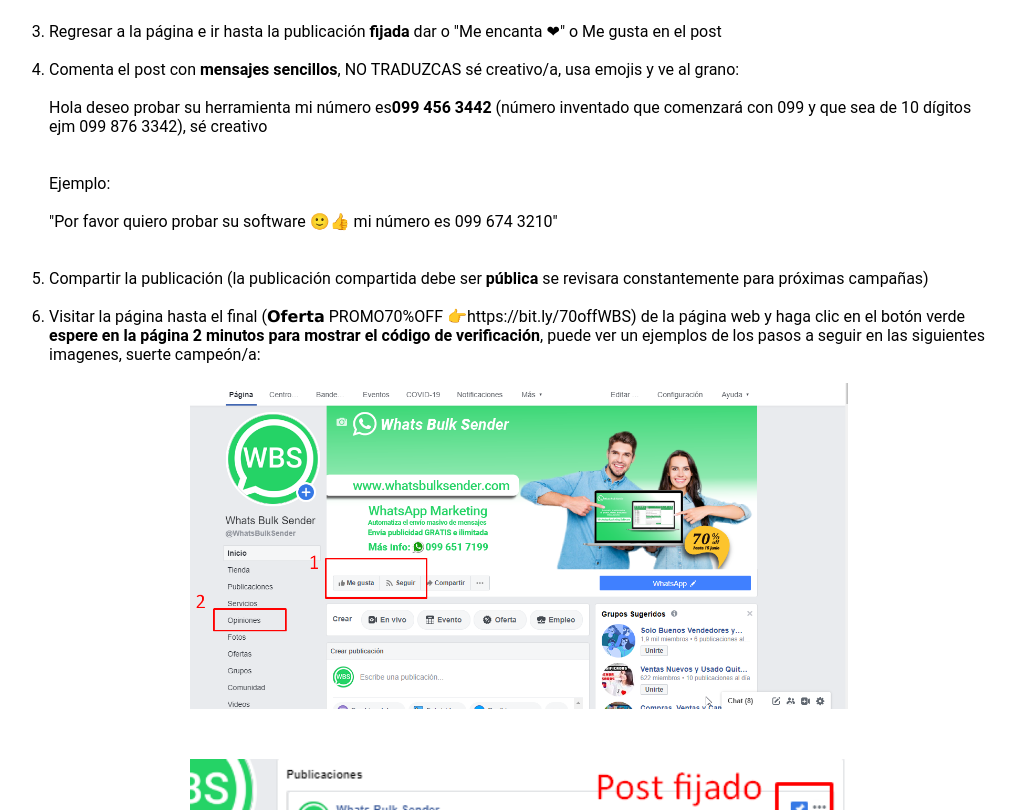
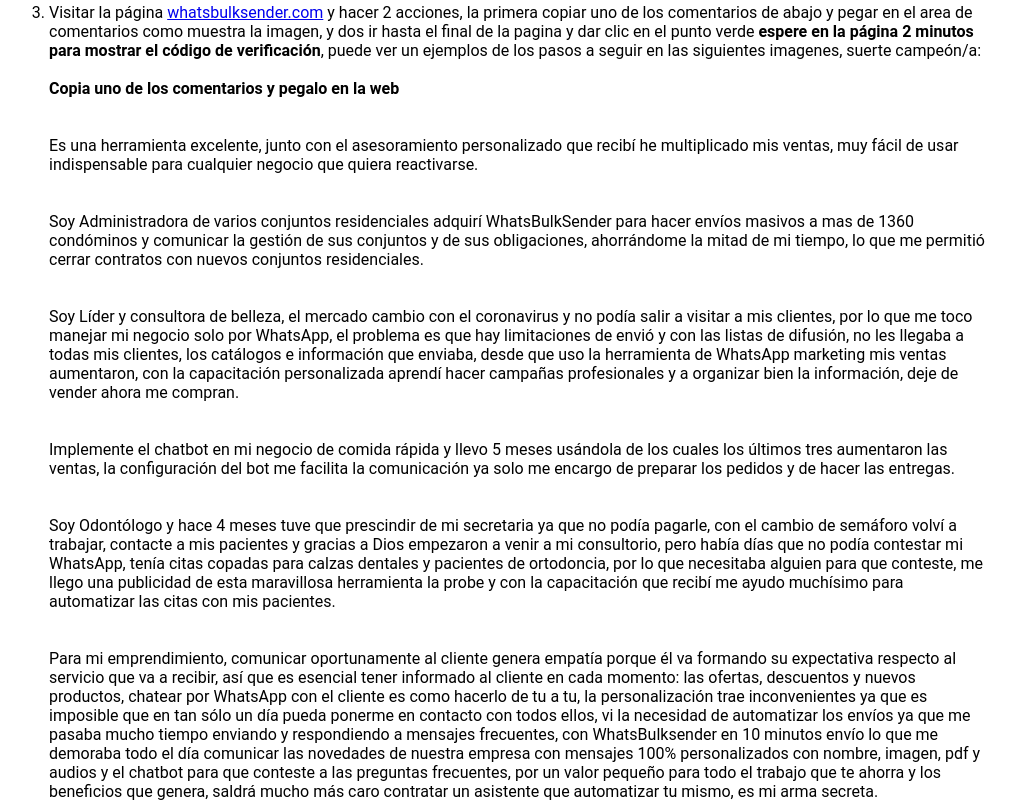
Before and after one commit to IvoCarrascoMediaAgency/ventasenunclick, a plain HTML site: page tareas/index.html in a window 1280 px wide. Shown: the part 890-1700 px from the top of the page, without its empty margins (121-1137 px from the left). Drawn offline with Linux system fonts and the light colour scheme.

Commit message:
sdjsdijsdij384u385h3uj5n3n43

```diff
--- a/tareas/index.html
+++ b/tareas/index.html
@@ -27,7 +27,7 @@
         <p><strong>No se permite traducir los comentarios de "ejemplo" al inglés, sé creativo/a.</strong></p>
         <br>
 
-        <p><strong>Comentarios naturales, sencillos y sin relleno</strong></p>
+        <!-- <p><strong>Comentarios naturales, sencillos y sin relleno</strong></p> -->
         <br>
         <p><strong>Suerte Campeón/a.</strong></p>
         <br>
@@ -69,7 +69,7 @@
 
         <br>
         <br>
-        <li>Regresar a la página e ir hasta la publicación <strong>fijada</strong> dar o "Me encanta ❤" o Me gusta</strong> en el post</li><br>
+        <!-- <li>Regresar a la página e ir hasta la publicación <strong>fijada</strong> dar o "Me encanta ❤" o Me gusta</strong> en el post</li><br>
         <li>Comenta el post con <strong>mensajes sencillos</strong>, NO TRADUZCAS sé creativo/a, usa emojis y ve al grano:
         <br>
 
@@ -98,13 +98,78 @@
 
 
 
-            <li>Compartir la publicación (la publicación compartida debe ser <strong>pública</strong> se revisara constantemente para próximas campañas)</li><br>
-        <li>Visitar  la página hasta el final  (𝗢𝗳𝗲𝗿𝘁𝗮 PROMO70%OFF 👉https://bit.ly/70offWBS) de la página web y haga clic en el botón verde <strong>espere en la página 2 minutos para mostrar el código de verificación</strong>, puede ver un ejemplos de los pasos a seguir en las siguientes imagenes, suerte campeón/a:</li><br>
+            <li>Compartir la publicación (la publicación compartida debe ser <strong>pública</strong> se revisara constantemente para próximas campañas)</li><br> -->
+        <li>Visitar  la página <a href="https://whatsbulksender.com/" target="_blank" rel="noopener noreferrer">whatsbulksender.com</a> y hacer 2 acciones, la primera copiar uno de los comentarios de abajo y pegar en el  area de comentarios como muestra la imagen, y dos ir hasta el final de la pagina y dar clic en el punto verde <strong>espere en la página 2 minutos para mostrar el código de verificación</strong>, puede ver un ejemplos de los pasos a seguir en las siguientes imagenes, suerte campeón/a:</li><br>
         </ol>
+
+        <p><strong>Copia uno de los comentarios y pegalo en la web</strong></p>
+        <br>
+        <br>
+<p>Es una herramienta excelente, junto con el asesoramiento personalizado que recibí he multiplicado mis
+    ventas, muy fácil de usar indispensable para cualquier negocio que quiera reactivarse.
+</p>
+<br>
+<br>
+    <p> Soy Administradora de varios conjuntos residenciales adquirí WhatsBulkSender para hacer envíos masivos
+    a mas de 1360 condóminos y comunicar la gestión de sus conjuntos y de sus obligaciones, ahorrándome la
+    mitad de mi tiempo, lo que me permitió cerrar contratos con nuevos conjuntos residenciales.</p>
+<br>
+<br>
+
+    <p> Soy Líder y consultora de belleza, el mercado cambio con el coronavirus y no podía salir a visitar
+    a mis clientes, por lo que me toco manejar mi negocio solo por WhatsApp, el problema es que hay limitaciones
+    de envió  y con  las listas de difusión, no les llegaba a todas mis clientes, los catálogos e información que
+    enviaba, desde que uso la herramienta de WhatsApp marketing mis ventas aumentaron, con la capacitación
+    personalizada aprendí hacer campañas profesionales y a organizar bien la información, deje de vender ahora
+    me compran.</p>
+    <br>
+<br>
+    <p> Implemente el chatbot  en mi negocio de comida rápida y llevo 5 meses usándola de los cuales los últimos tres
+    aumentaron las ventas, la configuración del bot me facilita la comunicación ya solo me encargo de preparar los
+    pedidos y de hacer las entregas.</p>
+
+    <br>
+    <br>
+
+    <p> Soy Odontólogo y hace 4 meses tuve que prescindir de mi secretaria ya que no podía pagarle,
+    con el cambio de semáforo volví a trabajar, contacte a mis pacientes y gracias a Dios empezaron
+    a venir a mi consultorio, pero había días que no podía contestar mi WhatsApp, tenía citas copadas para
+    calzas dentales y pacientes de ortodoncia,  por lo que necesitaba alguien para que conteste, me llego una
+    publicidad de esta maravillosa herramienta la  probe y con la capacitación que recibí me ayudo muchísimo
+    para automatizar las citas con mis pacientes.</p>
+    <br>
+<br>
+
+    <p> Para mi emprendimiento, comunicar oportunamente al cliente genera empatía porque  él va formando su expectativa
+    respecto al servicio que va a recibir, así que es esencial tener informado al cliente en cada momento: las ofertas,
+    descuentos y nuevos productos, chatear por WhatsApp con el cliente es como hacerlo de tu a tu, la personalización
+    trae inconvenientes ya que es imposible que en tan sólo un día pueda ponerme en contacto con todos ellos, vi la
+    necesidad de automatizar los envíos ya que me pasaba mucho tiempo enviando y respondiendo a mensajes frecuentes,
+    con WhatsBulksender en 10 minutos envío lo que me demoraba todo el día comunicar las novedades de nuestra empresa
+     con mensajes 100% personalizados con nombre, imagen, pdf y audios y el chatbot para que conteste a las preguntas
+     frecuentes, por un valor pequeño para todo el trabajo que te ahorra y los beneficios que genera, saldrá mucho más
+      caro contratar un asistente que automatizar tu mismo, es mi arma secreta.</p>
+      <br>
+      <br>
+    </p> Tengo un restaurante, que tras la pandemia estuve a punto de cerrar al no tener clientes físicos en mi negocio
+    empece a comunicar por email y WhatsApp a toda la base de clientes que tenía registrados y trabajar bajo la
+    modalidad de  delivery,  también hice publicidad en facebook e instragram para dar a conocer y la gente me
+    pedía mi número de WhatsApp para saber más de mis productos, entendí que es la mejor vía para poder vender
+    directamente, por email enviaba nuestras promociones pero nunca tuve respuesta como lo tengo con WhatsApp,
+    a partir de junio aumento mis pedidos y es cuando conocí la herramienta de whatsapp marketing para hacer
+    envíos masivos, una aplicación interesante que ahorra mucho tiempo y dinero, con el chatbot el cliente sigue
+    las instrucciones y ya solo contesto para decirle que su pedido está en camino, cada día aprendo más sobre el
+    manejo de las estrategias y el uso del software. la atención es al instante cada vez que llamo me resuelven los
+    problemas tienen bastante paciencia y de verdad que se los recomiendo, es excelente tengan el éxito que tenemos nosotros.</p>
+    <br>
+    <br>
+
+
         <div class="imgwbs">
         <img class="imgblog" src="img/pasos1wbs.png" alt="" srcset="">
-        <img class="imgblog" src="img/2wbsvideo.png" alt="" srcset="">
+
         <img class="imgblog" src="img/pasos3wbs.png" alt="" srcset="">
+        <img class="imgblog" src="img/pasos4wbs.png" alt="" srcset="">
 
         </div>
 
```
Also changed, not shown: tareas/img/1.png (added), tareas/img/2.png (added), tareas/img/pasos3wbs.png, tareas/img/pasos4wbs.png (added).
